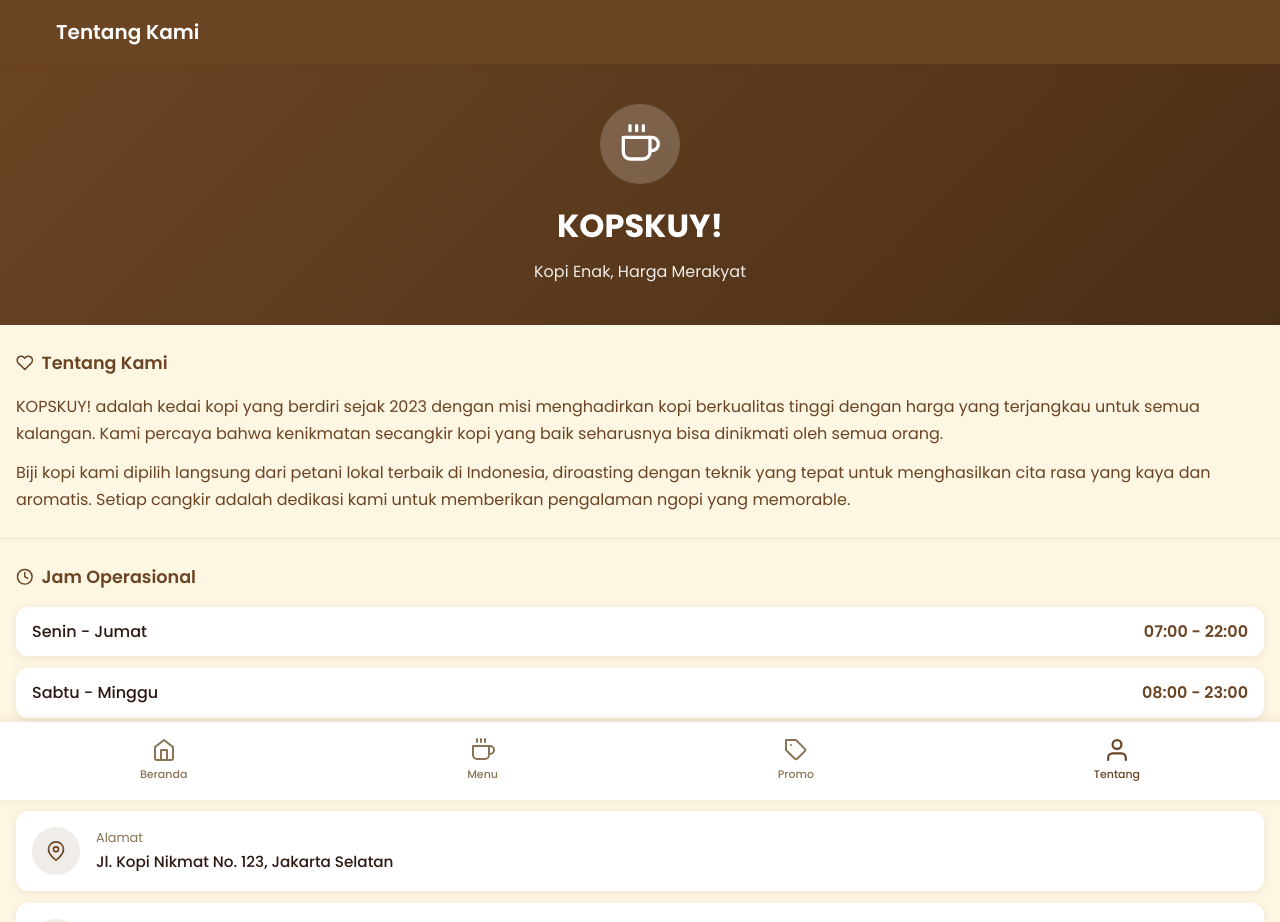
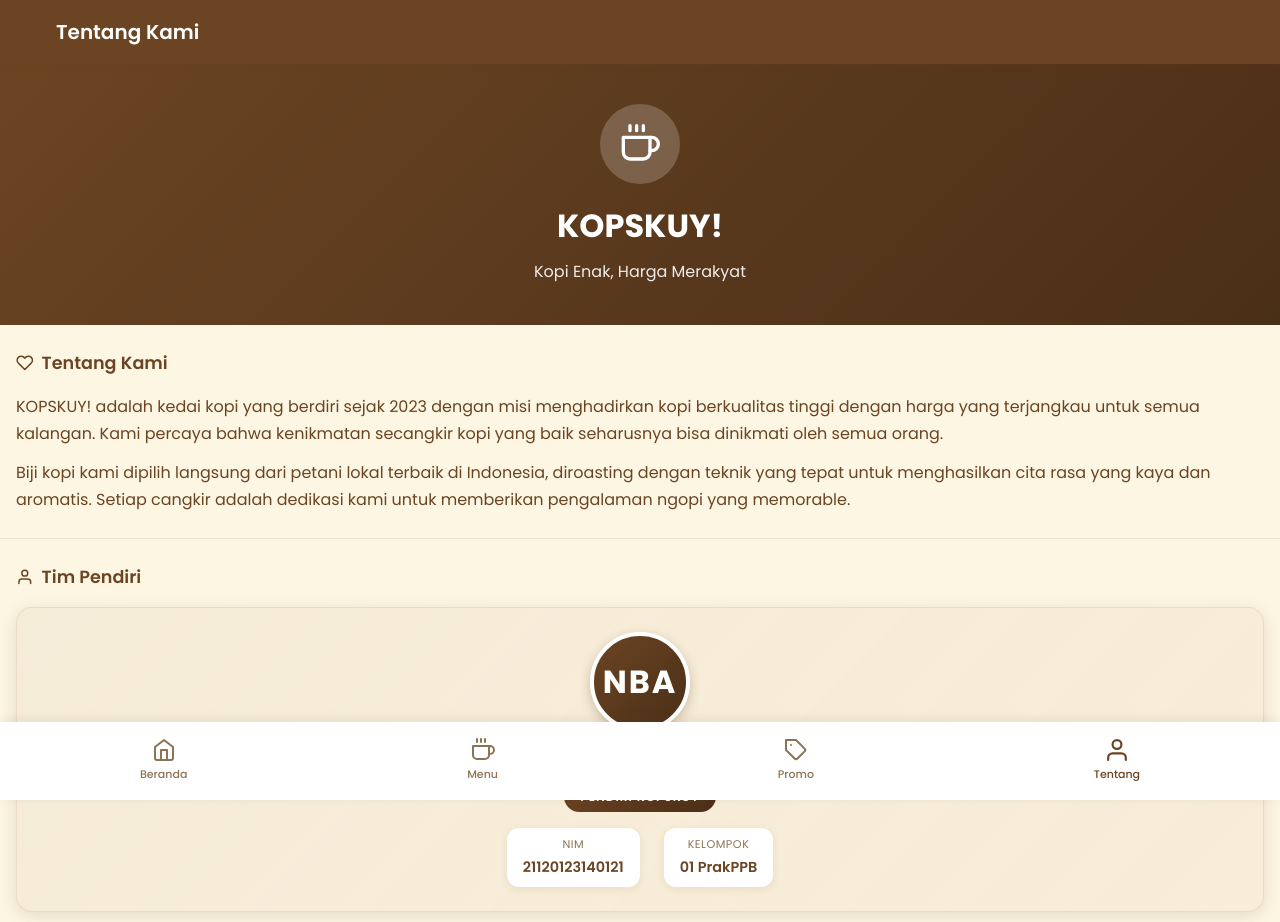
Before and after one commit to nabwelll/KOPSKUY-TA, a React (Vite) app: page /about in a window 1280 px wide. Shown: the top 922 px of the page. Built offline with nearby package versions, Linux system fonts and the light colour scheme.

Commit message:
Add founder profile section to About page with styled card
Co-authored-by: nabwelll <233221927+nabwelll@users.noreply.github.com>

```diff
--- a/src/pages/About.css
+++ b/src/pages/About.css
@@ -66,6 +66,97 @@
 
 .about-description:last-child {
   margin-bottom: 0;
+}
+
+/* Founder Profile */
+.founder-card {
+  background: linear-gradient(135deg, rgba(107, 68, 35, 0.05) 0%, rgba(212, 165, 116, 0.1) 100%);
+  border: 1px solid rgba(107, 68, 35, 0.1);
+  border-radius: var(--radius-lg);
+  padding: 24px;
+  display: flex;
+  flex-direction: column;
+  align-items: center;
+  text-align: center;
+  gap: 16px;
+  box-shadow: var(--shadow-md);
+}
+
+.founder-avatar {
+  width: 100px;
+  height: 100px;
+  background: linear-gradient(135deg, var(--primary-color) 0%, var(--primary-dark) 100%);
+  border-radius: 50%;
+  display: flex;
+  align-items: center;
+  justify-content: center;
+  box-shadow: 0 4px 12px rgba(107, 68, 35, 0.3);
+  border: 4px solid var(--surface-color);
+}
+
+.founder-initials {
+  color: white;
+  font-size: 2rem;
+  font-weight: 700;
+  letter-spacing: 2px;
+}
+
+.founder-info {
+  display: flex;
+  flex-direction: column;
+  align-items: center;
+  gap: 8px;
+}
+
+.founder-name {
+  font-size: 1.2rem;
+  font-weight: 700;
+  color: var(--text-primary);
+  margin: 0;
+  line-height: 1.3;
+}
+
+.founder-label {
+  display: inline-block;
+  background: linear-gradient(135deg, var(--primary-color) 0%, var(--primary-dark) 100%);
+  color: white;
+  font-size: 0.75rem;
+  font-weight: 600;
+  padding: 6px 16px;
+  border-radius: 20px;
+  text-transform: uppercase;
+  letter-spacing: 1px;
+}
+
+.founder-details {
+  display: flex;
+  gap: 24px;
+  margin-top: 8px;
+  flex-wrap: wrap;
+  justify-content: center;
+}
+
+.founder-detail-item {
+  display: flex;
+  flex-direction: column;
+  gap: 2px;
+  padding: 8px 16px;
+  background-color: var(--surface-color);
+  border-radius: var(--radius);
+  box-shadow: var(--shadow);
+}
+
+.founder-detail-label {
+  font-size: 0.7rem;
+  color: var(--text-light);
+  text-transform: uppercase;
+  letter-spacing: 0.5px;
+}
+
+.founder-detail-value {
+  font-size: 0.9rem;
+  font-weight: 600;
+  color: var(--primary-color);
 }
 
 /* Operating Hours */
--- a/src/pages/About.jsx
+++ b/src/pages/About.jsx
@@ -1,4 +1,4 @@
-import { FiMapPin, FiPhone, FiMail, FiInstagram, FiClock, FiCoffee, FiHeart } from 'react-icons/fi'
+import { FiMapPin, FiPhone, FiMail, FiInstagram, FiClock, FiCoffee, FiHeart, FiUser } from 'react-icons/fi'
 import Header from '../components/Header'
 import './About.css'
 
@@ -33,6 +33,32 @@ const About = () => {
             kaya dan aromatis. Setiap cangkir adalah dedikasi kami untuk memberikan
             pengalaman ngopi yang memorable.
           </p>
+        </section>
+
+        {/* Founder Profile */}
+        <section className="about-section">
+          <h2 className="about-section-title">
+            <FiUser /> Tim Pendiri
+          </h2>
+          <div className="founder-card">
+            <div className="founder-avatar">
+              <span className="founder-initials">NBA</span>
+            </div>
+            <div className="founder-info">
+              <h3 className="founder-name">Nabil Bintang Ardiansyah Purwanto</h3>
+              <span className="founder-label">Pendiri KOPSKUY</span>
+              <div className="founder-details">
+                <div className="founder-detail-item">
+                  <span className="founder-detail-label">NIM</span>
+                  <span className="founder-detail-value">21120123140121</span>
+                </div>
+                <div className="founder-detail-item">
+                  <span className="founder-detail-label">Kelompok</span>
+                  <span className="founder-detail-value">01 PrakPPB</span>
+                </div>
+              </div>
+            </div>
+          </div>
         </section>
 
         {/* Operating Hours */}
```
